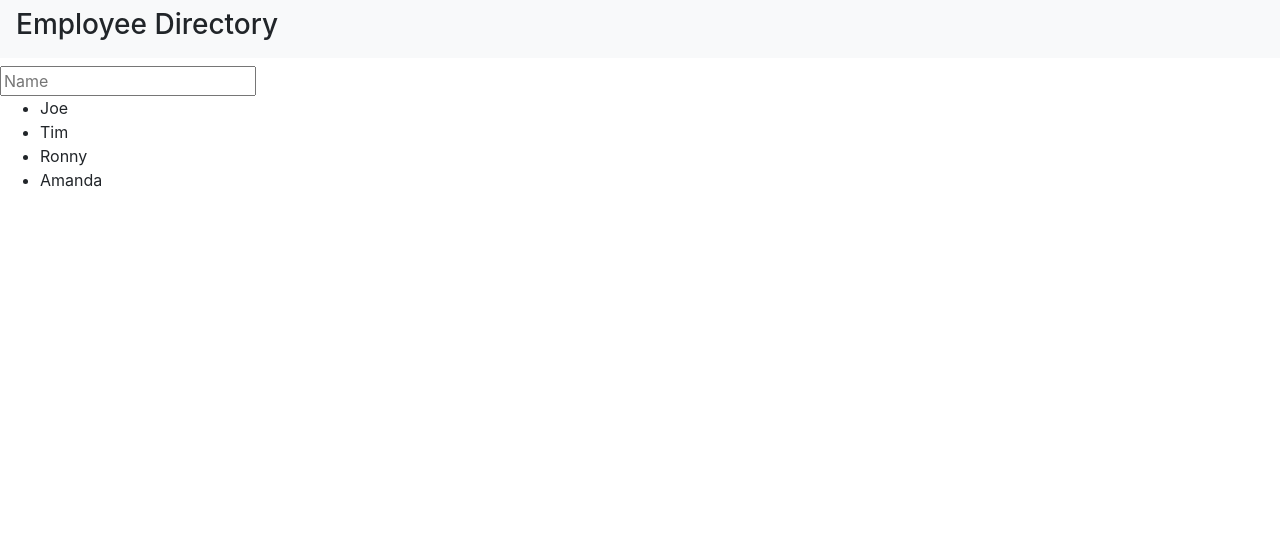
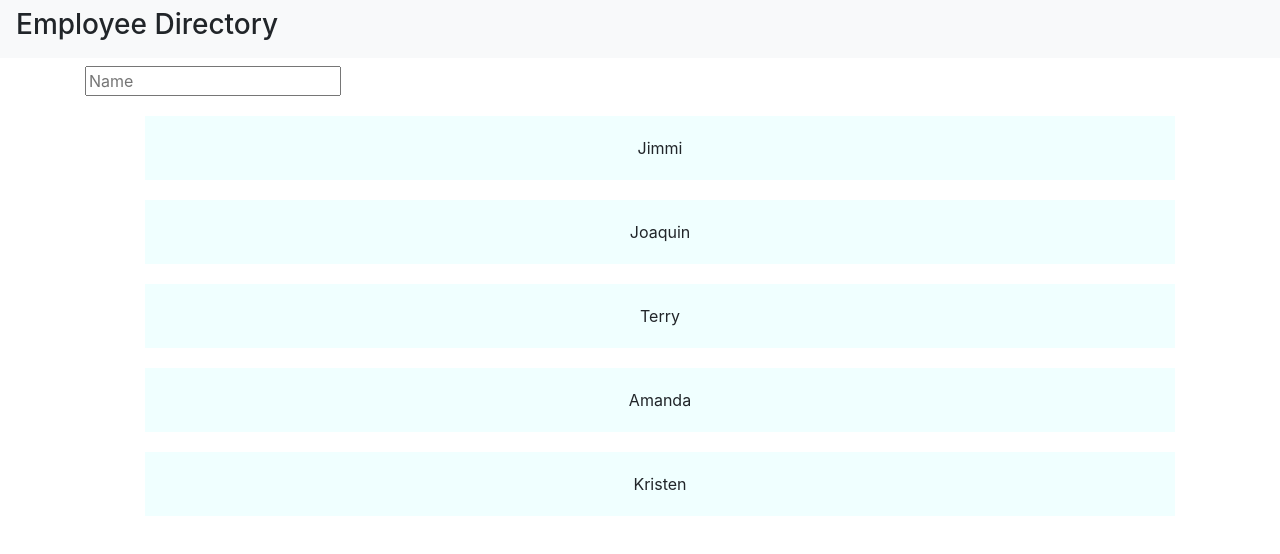
Before and after one commit to TevinWard7/Employee-Directory, a React (Create React App) app: page / in a window 1280 px wide. Shown: the top 554 px of the page. Built offline with nearby package versions, Linux system fonts and the light colour scheme.

Commit message:
added images to database & added bootstrap card

```diff
--- a/src/components/employeeList/employeeList.js
+++ b/src/components/employeeList/employeeList.js
@@ -1,5 +1,6 @@
 import React, {useState} from "react";
 import Employees from "../../utils/employees.json"
+import "./style.css"
 
 const EmployeeList = () => {
 
@@ -9,20 +10,33 @@ const EmployeeList = () => {
 
     const displayEmployees = () => {
         if (searchName) {
-            return employFiltered.map(employee => <li>{employee.name}</li>)
+            return employFiltered.map(employee =>
+            <div className="card">
+            <img src={employee.image} class="card-img-top" alt="profile" height="10%"/>
+            <div className="card-body">
+            <h5 class="card-title">{employee.name}</h5>
+            </div>
+          </div>
+            )
         } else {
             return employeeState.map(employee => <li>{employee.name}</li>)
         }
     }
 
     return(
-        <>
+
+        <div className="container">
+
         <h3>{searchName}</h3>
         <input value={searchName.charAt(0).toUpperCase() + searchName.slice(1)} placeholder="Name" type="text" name="search" onChange={e => setSearchName(e.target.value)} />
+
+        <br/>
+
         <ul>
             {displayEmployees()}
         </ul>
-        </>
+
+        </div>
     )
 };
 
--- /dev/null
+++ b/src/components/employeeList/style.css
@@ -0,0 +1,16 @@
+
+
+ul {
+    list-style-type: none;
+}
+
+li {
+    text-align: center;
+    margin: 20px;
+    padding: 20px;
+    background-color: azure;
+}
+
+.card {
+    width: 18rem;
+}
--- a/src/utils/employees.json
+++ b/src/utils/employees.json
@@ -1,18 +1,25 @@
 [
     {
         "id": 1,
-        "name": "Joe"
+        "name": "Jimmi",
+        "image": "https://www.gstatic.com/tv/thumb/persons/31690/31690_v9_ba.jpg"
     },
     {
         "id": 2,
-        "name": "Tim"
+        "name": "Joaquin",
+        "image": "https://www4.pictures.zimbio.com/gi/Joaquin+Phoenix+EE+British+Academy+Film+Awards+z8Zbo444HXQl.jpg"
     },
     {
         "id": 3,
-        "name": "Ronny"
+        "name": "Terry",
+        "image": "https://upload.wikimedia.org/wikipedia/commons/d/d2/Terry_A._Davis_%28cropped%29.jpg"
     },
     {
         "id": 4,
         "name": "Amanda"
+    },
+    {
+        "id": 5,
+        "name": "Kristen"
     }
 ]
```
